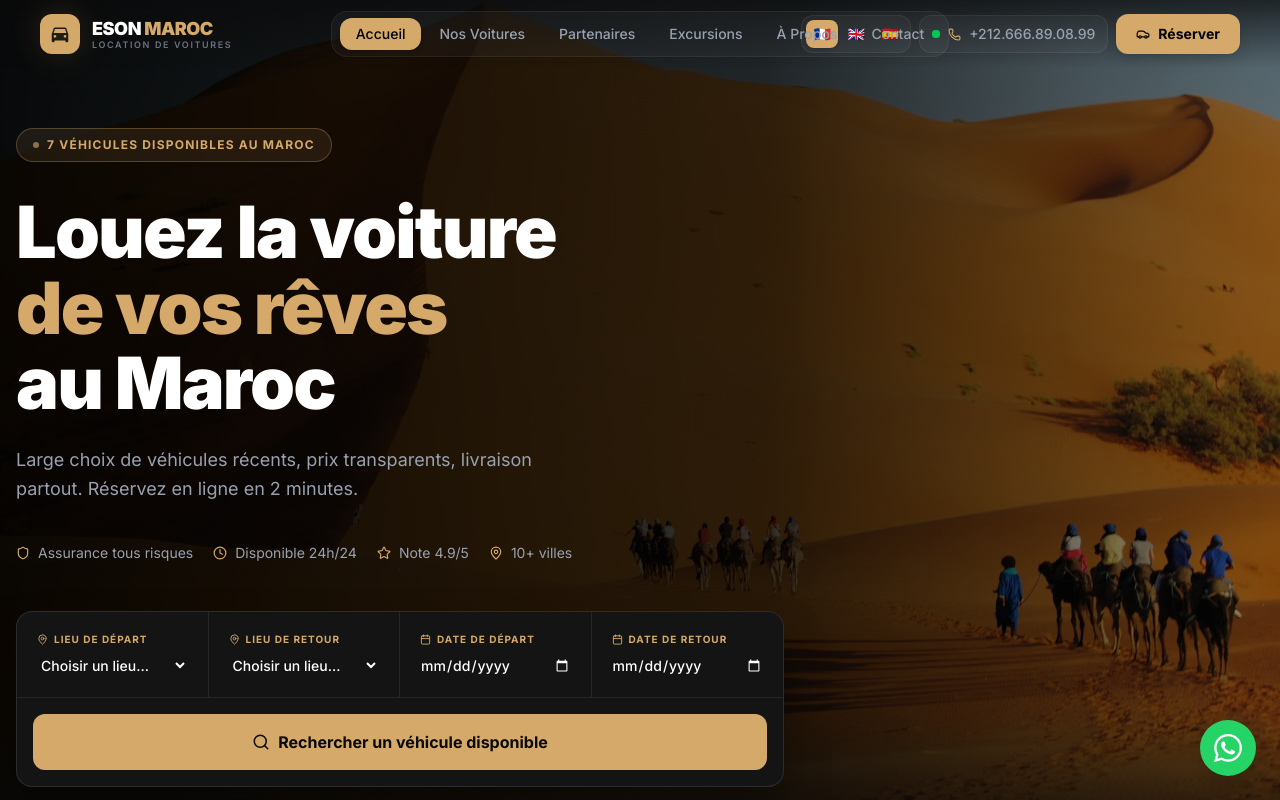
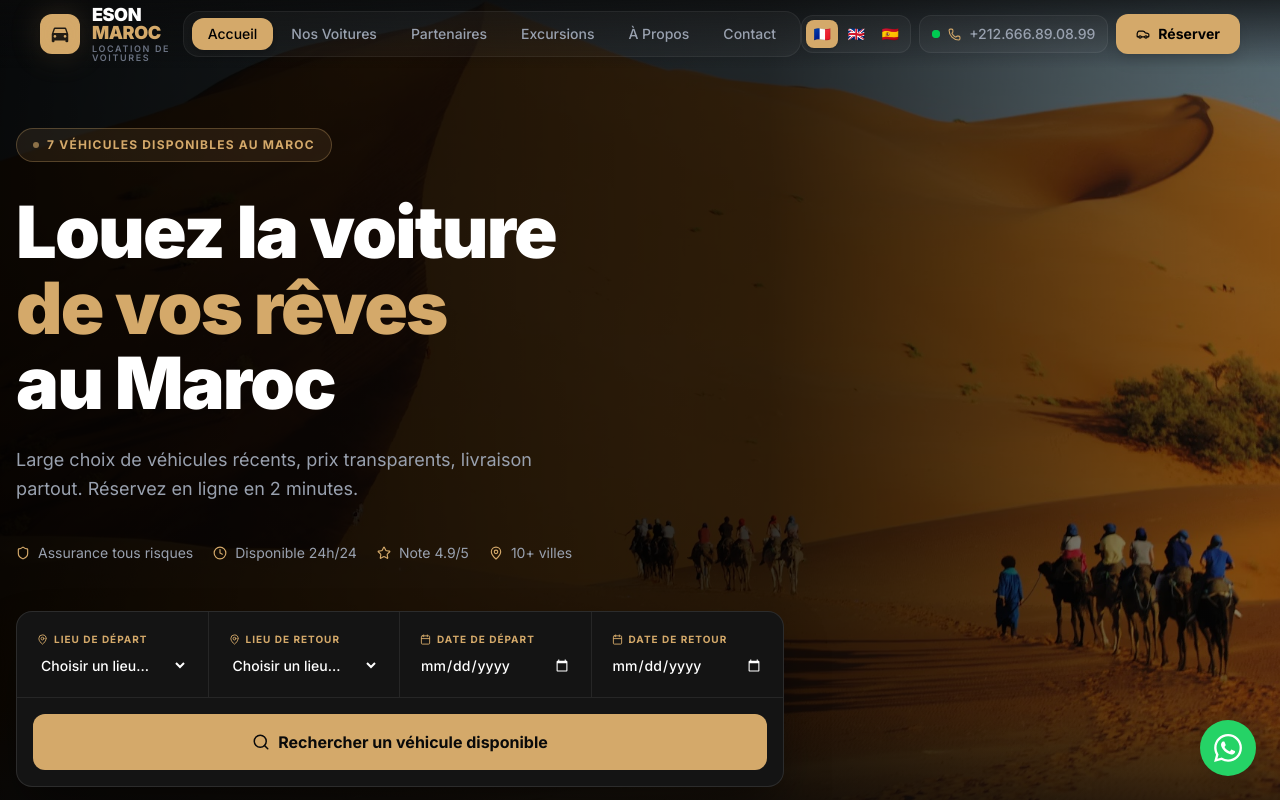
Before and after one commit to haytam940-crypto/car-rental-app, a Next.js app: page / in a window 1280 px wide. Shown: the top 800 px of the page. Built offline with nearby package versions, Linux system fonts and the light colour scheme.

Commit message:
fix: header layout with flex-1 for true center nav alignment

```diff
--- a/components/Header.tsx
+++ b/components/Header.tsx
@@ -68,11 +68,11 @@ export default function Header() {
             : "linear-gradient(to bottom, rgba(10,10,10,0.7) 0%, transparent 100%)",
         }}
       >
-        {/* Main bar — 3 colonnes : Logo | Nav centré | Actions */}
-        <div className="max-w-7xl mx-auto px-6 sm:px-10 h-[68px] grid grid-cols-3 items-center">
+        {/* Main bar — Logo | Nav centré | Actions */}
+        <div className="max-w-7xl mx-auto px-6 sm:px-10 h-[68px] flex items-center justify-between">
 
-          {/* ── Col 1 : Logo (extrême gauche) ── */}
-          <Link href="/" className="flex items-center gap-3 shrink-0 group justify-self-start">
+          {/* ── Logo (extrême gauche) ── */}
+          <Link href="/" className="flex items-center gap-3 shrink-0 group flex-1">
             <div className="relative">
               <div className="w-10 h-10 bg-[#D4A96A] rounded-xl flex items-center justify-center shadow-lg group-hover:scale-105 transition-transform duration-200">
                 <svg width="22" height="22" viewBox="0 0 24 24" fill="#0a0a0a">
@@ -91,8 +91,8 @@ export default function Header() {
             </div>
           </Link>
 
-          {/* ── Col 2 : Nav (centre absolu) ── */}
-          <nav className="hidden lg:flex items-center justify-self-center">
+          {/* ── Nav (centre absolu) ── */}
+          <nav className="hidden lg:flex items-center justify-center">
             <div className="flex items-center gap-0.5 bg-white/[0.04] border border-white/[0.06] rounded-2xl px-2 py-1.5">
               {NAV_LINKS.map((link) => {
                 const active = isActive(link.href);
@@ -113,8 +113,8 @@ export default function Header() {
             </div>
           </nav>
 
-          {/* ── Col 3 : Actions (extrême droite) ── */}
-          <div className="flex items-center gap-2 justify-self-end">
+          {/* ── Actions (extrême droite) ── */}
+          <div className="flex items-center gap-2 flex-1 justify-end">
             {/* Language switcher */}
             <div className="hidden md:flex items-center gap-0.5 bg-white/[0.04] border border-white/[0.06] rounded-xl p-1">
               {LANGUAGES.map(({ code, flag }) => (
```
